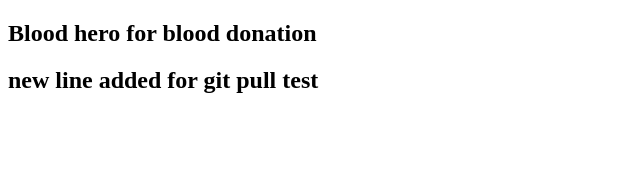
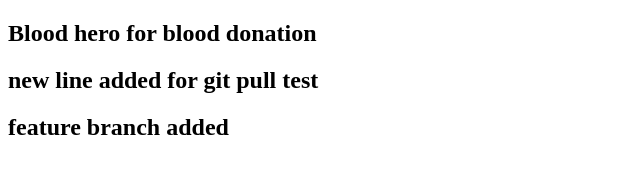
Before and after one commit to mamunpr6/blood-hero-web, a plain HTML site: page index.html in a window 1280 px wide. Shown: the whole page, without its empty margins (0-640 px from the left). Drawn offline with Linux system fonts and the light colour scheme.

Commit message:
feature branch added

```diff
--- a/index.html
+++ b/index.html
@@ -8,5 +8,6 @@
   <body>
     <h2>Blood hero for blood donation</h2>
     <h2>new line added for git pull test</h2>
+    <h2>feature branch added</h2>
   </body>
 </html>
```
